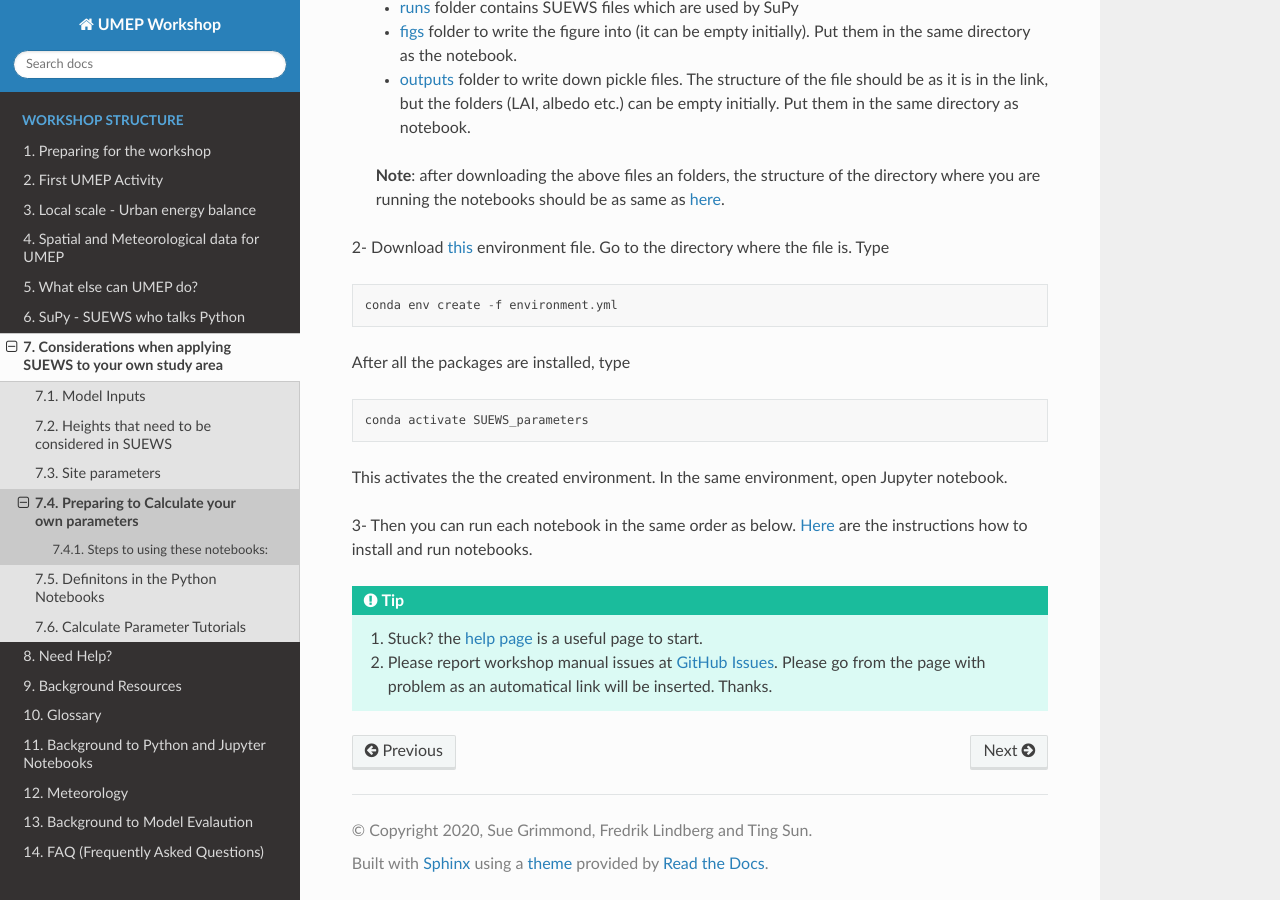
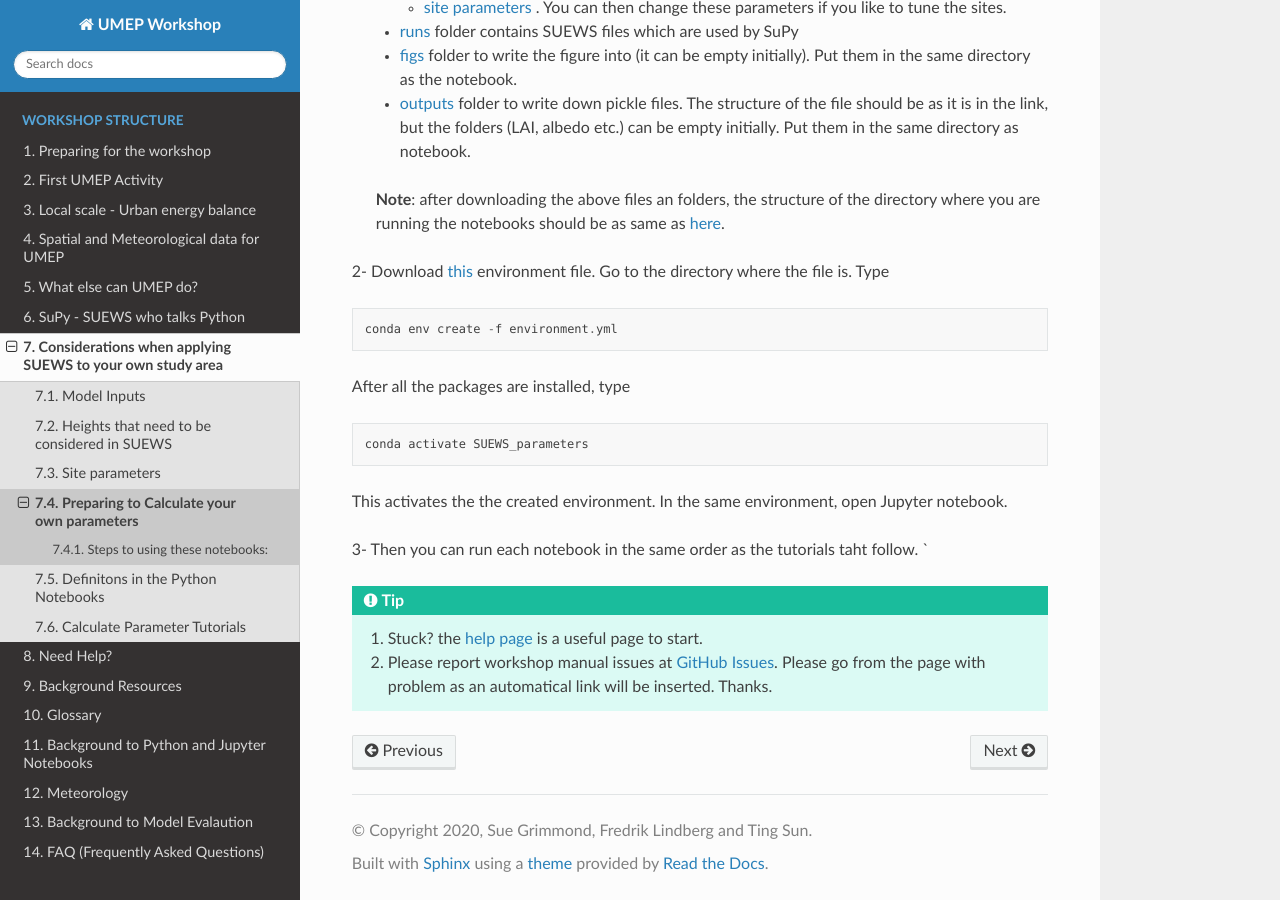
Before and after one commit to Urban-Meteorology-Reading/UMEP-Workshop, a Sphinx documentation site: the page built from source/Parameters/CalcParam.rst, in a window 1280 px wide and 900 px high, scrolled down 1700 px. Built offline with Sphinx 7.4.7 and the Read the Docs theme 2.0.0, drawn with Linux system fonts in a browser that asks for light colours; some of the changed text lies outside the part shown.

Commit message:
Update CalcParam.rst

```diff
--- a/source/Parameters/CalcParam.rst
+++ b/source/Parameters/CalcParam.rst
@@ -80,4 +81,4 @@ After all the packages are installed, type
 
 This activates the the created environment. In the same environment, open Jupyter notebook.
 
-3- Then you can run each notebook in the same order as below. `Here <https://umep-workshop.readthedocs.io/en/latest/Jupyter/JN1.html>`_ are the instructions how to install and run notebooks.
+3- Then you can run each notebook in the same order as the tutorials taht follow. `
```
Also changed, not shown: other parts of source/Parameters/CalcParam.rst (+1 -0 lines).
